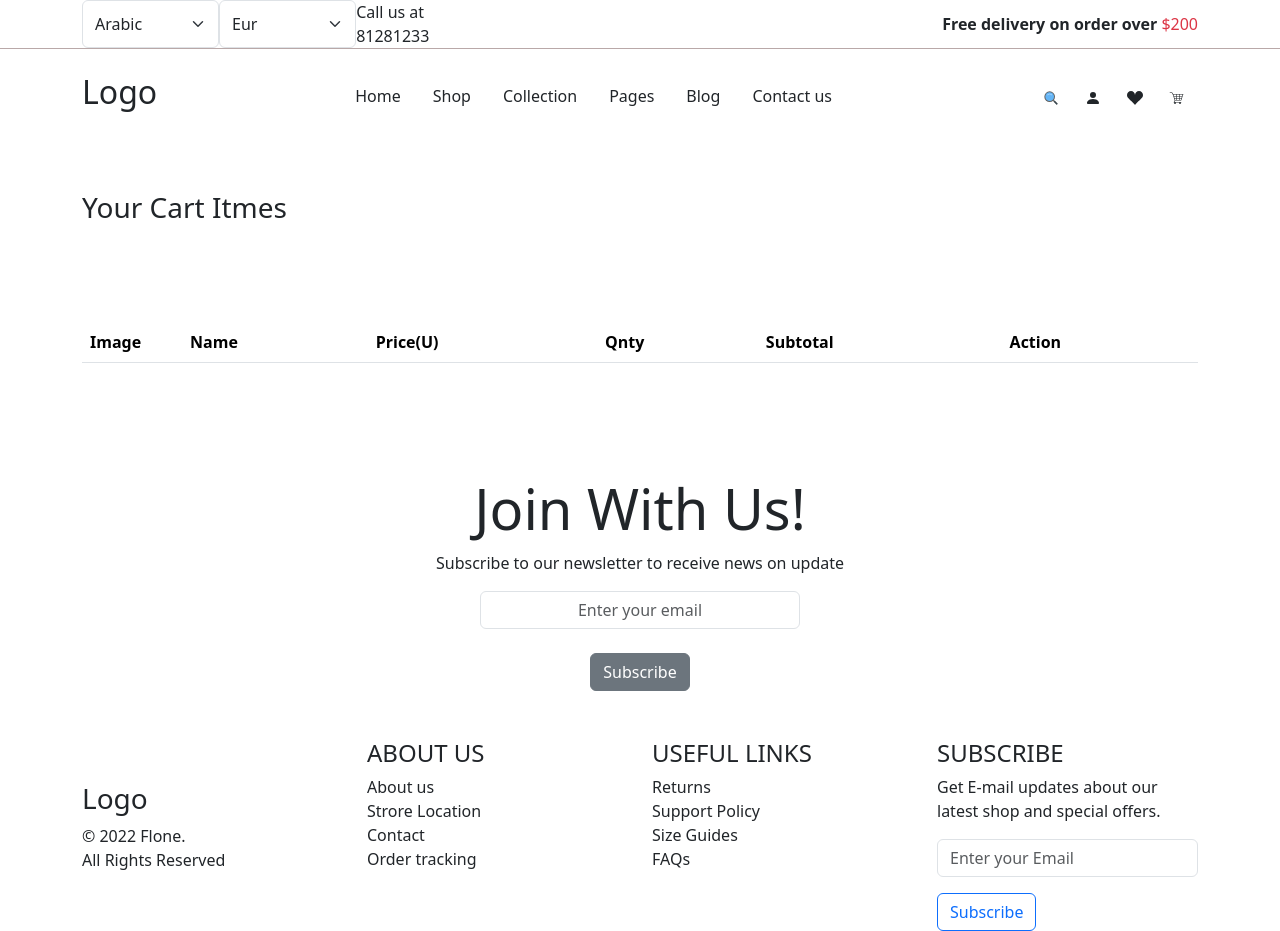
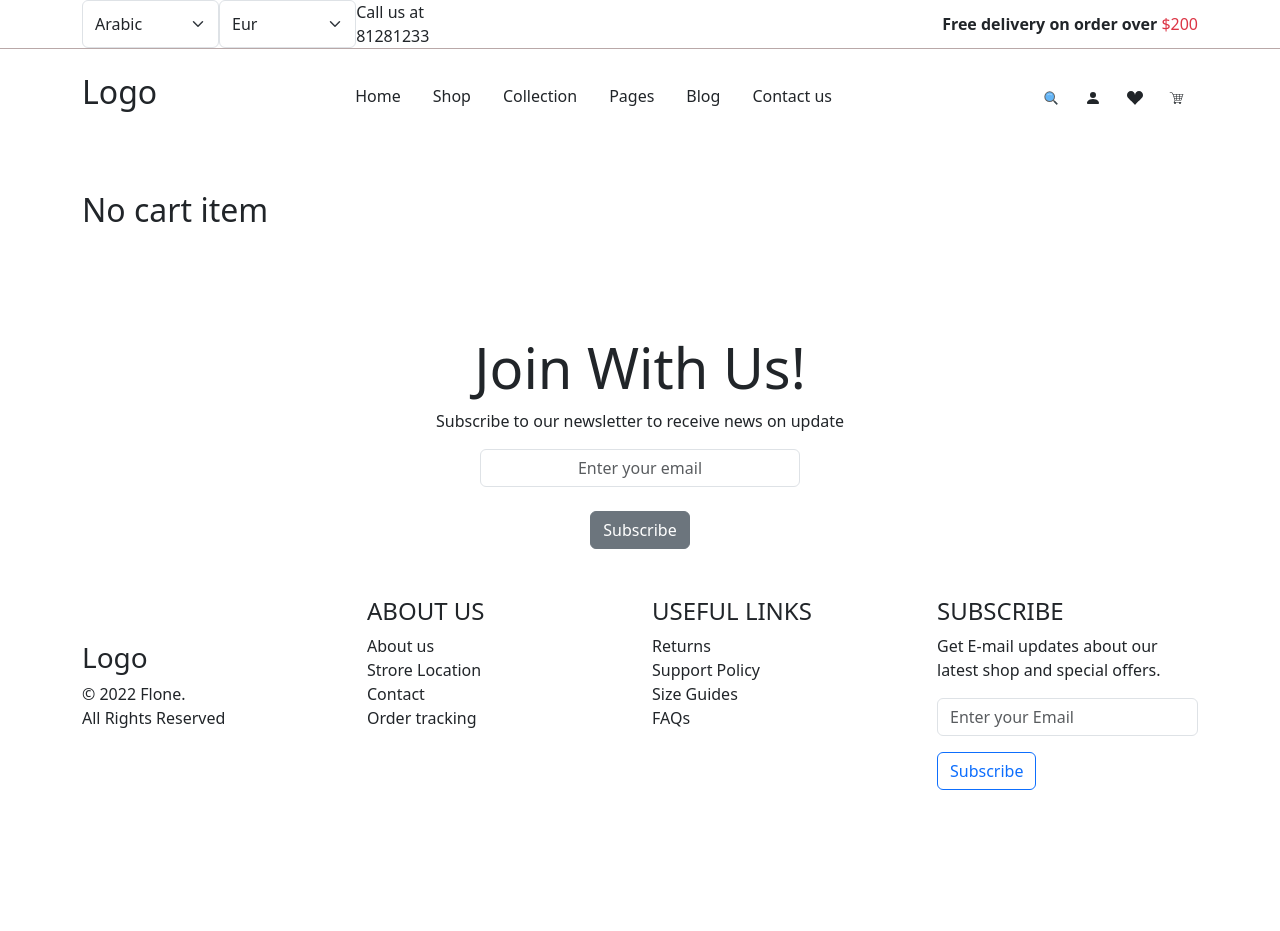
Before and after one commit to rafiurrafi/yellow-ecommerce, a React (Create React App) app: page /cart in a window 1280 px wide. After the commit the page ends 800 px from the top, so only its background shows below. Built offline with nearby package versions, Linux system fonts and the light colour scheme.

Commit message:
added cart item show or hide

```diff
--- a/src/context/cart.context.jsx
+++ b/src/context/cart.context.jsx
@@ -14,7 +14,6 @@ const removeCartItem = (cartItems, itemToRemove) => {
   if (existingItem.quantity === 1) {
     return cartItems.filter((item) => item.id !== itemToRemove.id);
   }
-  // console.log(itemToRemove, existingItem);
   return cartItems.map((item) =>
     item.id === itemToRemove.id
       ? { ...item, quantity: item.quantity - 1 }
--- a/src/routes/cart/cart.component.jsx
+++ b/src/routes/cart/cart.component.jsx
@@ -7,6 +7,10 @@ const Cart = () => {
   return (
     <div className="cart-page">
       <div className="container py-5">
+        {!cartItems.length ? (
+          <h2>No cart item</h2>
+        ) : (
+          <>
             <h3 className="fw-normal">Your Cart Itmes</h3>
             <div className="table-responsive">
               <table className="table table-hover">
@@ -29,7 +33,9 @@ const Cart = () => {
                       <td>{item.name}</td>
                       <td>{item.price[1]}</td>
                       <td>
-                    <button onClick={() => removeItemFromCart(item)}>-</button>{" "}
+                        <button onClick={() => removeItemFromCart(item)}>
+                          -
+                        </button>{" "}
                         {item.quantity}{" "}
                         <button onClick={() => addItemToCart(item)}>+</button>
                       </td>
@@ -47,6 +53,8 @@ const Cart = () => {
                 </tbody>
               </table>
             </div>
+          </>
+        )}
       </div>
     </div>
   );
```
Lines whose indentation alone changed are shown as unchanged.
